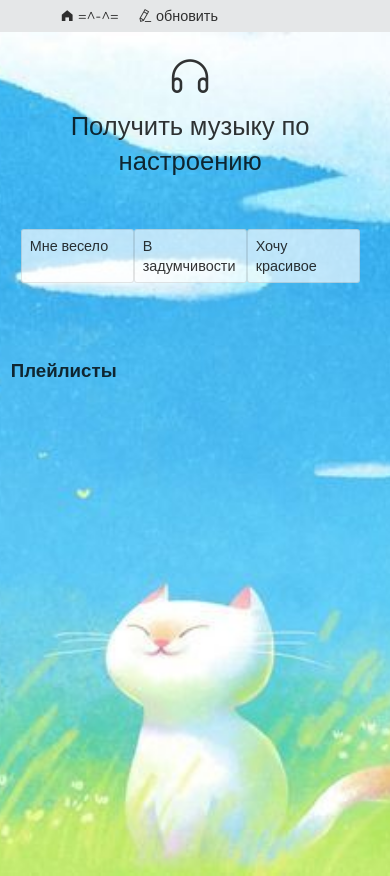
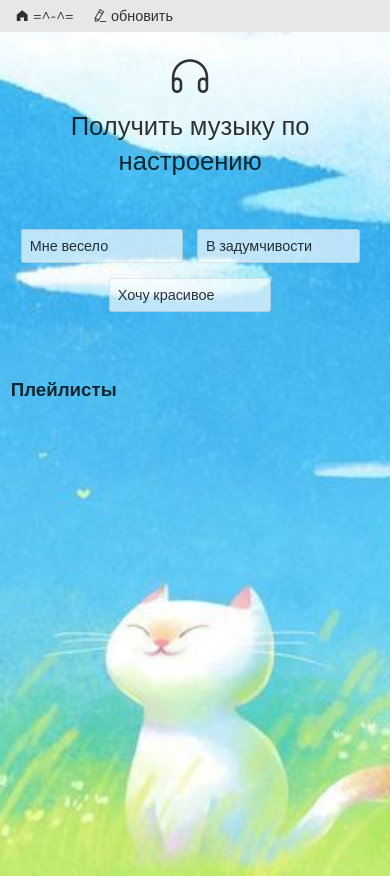
Before and after one commit to maomail/musicapp, a Django app: template main/templates/main/index.html in a window 390 px wide. Run offline with Django 3.2, Linux system fonts and the light colour scheme; the template is opened without the code that fills it, so the values that code supplies are empty; some libraries are stand-ins or nearby versions.

Commit message:
отредактирована красота мобильной версии

```diff
--- a/editing/templates/editing/editing.html
+++ b/editing/templates/editing/editing.html
@@ -12,7 +12,7 @@
     <link rel="stylesheet" href="{% static "/editing/style.css" %}">
   <link rel="stylesheet" href="https://unpkg.com/element-ui/lib/theme-chalk/index.css">
   <meta name="viewport" content="width=device-width, initial-scale=1">
-  <link rel="icon" type="image/x-icon" href="{% static "/main/images/цветочек.png" %}">
+  <link rel="icon" type="image/x-icon" href="{% static "/main/images/цветочек.gif" %}">
 </head>
 <body>
 {% include "header.html" %}
--- a/editing/templates/editing/playlist-editing.html
+++ b/editing/templates/editing/playlist-editing.html
@@ -12,7 +12,7 @@
     <link rel="stylesheet" href="{% static "/editing/style.css" %}">
   <link rel="stylesheet" href="https://unpkg.com/element-ui/lib/theme-chalk/index.css">
   <meta name="viewport" content="width=device-width, initial-scale=1">
-  <link rel="icon" type="image/x-icon" href="{% static "/main/images/цветочек.png" %}">
+  <link rel="icon" type="image/x-icon" href="{% static "/main/images/цветочек.gif" %}">
 </head>
 <body>
 {% include "header.html" %}
--- a/editing/templates/editing/signin.html
+++ b/editing/templates/editing/signin.html
@@ -12,7 +12,7 @@
     <link rel="stylesheet" href="{% static "/editing/style.css" %}">
   <link rel="stylesheet" href="https://unpkg.com/element-ui/lib/theme-chalk/index.css">
   <meta name="viewport" content="width=device-width, initial-scale=1">
-  <link rel="icon" type="image/x-icon" href="{% static "/main/images/цветочек.png" %}">
+  <link rel="icon" type="image/x-icon" href="{% static "/main/images/цветочек.gif" %}">
 </head>
 <body>
         {% include "header.html" %}
--- a/editing/templates/editing/songlist.html
+++ b/editing/templates/editing/songlist.html
@@ -12,7 +12,7 @@
     <link rel="stylesheet" href="{% static "/editing/style.css" %}">
   <link rel="stylesheet" href="https://unpkg.com/element-ui/lib/theme-chalk/index.css">
   <meta name="viewport" content="width=device-width, initial-scale=1">
-  <link rel="icon" type="image/x-icon" href="{% static "/main/images/цветочек.png" %}">
+  <link rel="icon" type="image/x-icon" href="{% static "/main/images/цветочек.gif" %}">
 </head>
 <body>
 {% include "header.html" %}
--- a/main/static/main/style.css
+++ b/main/static/main/style.css
@@ -113,6 +113,7 @@ header a {
 .buttons {
     margin: 50px 10px;
     display: flex;
+	flex-wrap: wrap;
     justify-content: space-between;
 }
 button {
@@ -350,6 +351,9 @@ audio::-webkit-media-controls-panel {
 	body {
 		height: auto;
 	}
+	header {
+		padding: 5px 15px;
+	}
 	.app-container {
 		display: block;
 		height: auto;
@@ -422,4 +426,14 @@ audio::-webkit-media-controls-panel {
 	.notes-page img {
 		width: 100%;
 	}
+	.buttons {
+		justify-content: center;
+	}
+	.mood-button {
+		width: 48%;
+		margin-bottom: 15px;
+	}
+	.buttons .mood-button:first-child {
+		margin-right: 4%;
+	}
 }
--- a/main/templates/main/index.html
+++ b/main/templates/main/index.html
@@ -11,7 +11,7 @@
   <link rel="stylesheet" href="{% static "/main/style.css" %}">
   <link rel="stylesheet" href="https://unpkg.com/element-ui/lib/theme-chalk/index.css">
   <meta name="viewport" content="width=device-width, initial-scale=1">
-  <link rel="icon" type="image/x-icon" href="{% static "/main/images/цветочек.png" %}">
+  <link rel="icon" type="image/x-icon" href="{% static "/main/images/цветочек.gif" %}">
 </head>
 <body>
         {% include "header.html" %}
--- a/main/templates/main/not-found.html
+++ b/main/templates/main/not-found.html
@@ -9,7 +9,7 @@
   <link rel="preconnect" href="https://fonts.gstatic.com" crossorigin>
   <link href="https://fonts.googleapis.com/css2?family=Nunito:wght@300;400;600&display=swap" rel="stylesheet">
   <link rel="stylesheet" href="{% static "/main/style.css" %}">
-  <link rel="icon" type="image/x-icon" href="{% static "/main/images/цветочек.png" %}">
+  <link rel="icon" type="image/x-icon" href="{% static "/main/images/цветочек.gif" %}">
 </head>
 <body>
     <main class="not-found-page">
--- a/main/templates/main/song.html
+++ b/main/templates/main/song.html
@@ -5,7 +5,7 @@
   <meta charset="utf-8">
   <title>{{ song.name }}</title>
   <meta name="description" content="Супер-мега-музыка по настроению!">
-  <link rel="icon" type="image/x-icon" href="{% static "/main/images/цветочек.png" %}">
+  <link rel="icon" type="image/x-icon" href="{% static "/main/images/цветочек.gif" %}">
   <link rel="preconnect" href="https://fonts.googleapis.com">
   <link rel="preconnect" href="https://fonts.gstatic.com" crossorigin>
   <link href="https://fonts.googleapis.com/css2?family=Nunito:wght@300;400;600&display=swap" rel="stylesheet">
```
Also changed, not shown: editing/static/editing/style.css (+9 -1 lines), db.sqlite3, main/static/main/images/цветочек.gif (added), main/static/main/images/цветочек.png (deleted).
